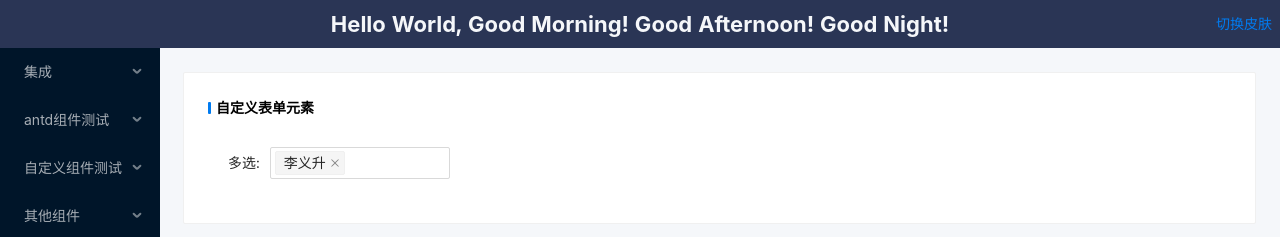
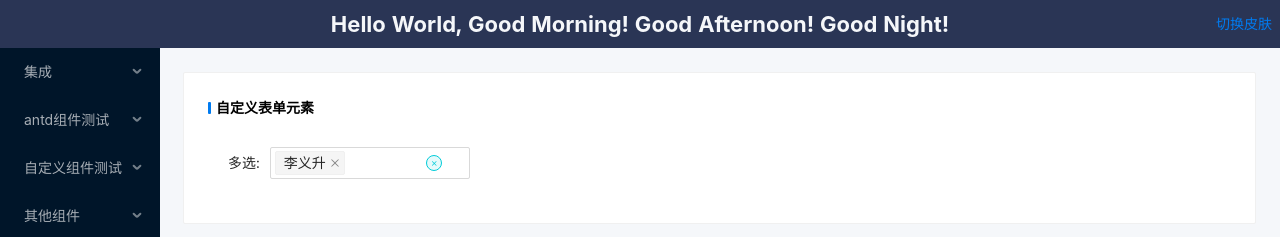
Before and after one commit to Elias-cug/react-ts-antd, a React app: page /test-cug/cug-form in a window 1280 px wide. Shown: the top 237 px of the page. Built offline with nearby package versions, Linux system fonts and the light colour scheme.

Commit message:
增加一些图标

```diff
--- a/src/components/multi-select/index.tsx
+++ b/src/components/multi-select/index.tsx
@@ -1,6 +1,7 @@
 import React, { useState, FC } from 'react';
 import { Select } from 'antd';
 import { SelectProps } from 'antd/lib/index';
+import './style/index.less';
 
 type VT = string | string[] | number | number[];
 interface CugMultiSelectProps extends SelectProps<VT> {
@@ -9,7 +10,8 @@ interface CugMultiSelectProps extends SelectProps<VT> {
 
 const defaultOptions = {
   allowCreate: false,
-  showSearch: false
+  showSearch: false,
+  placeholder: '请选择'
 };
 
 // 合并自定义配置
@@ -31,6 +33,33 @@ function getMode (allowCreate: boolean, showSearch: boolean): 'tags' | 'multiple
   }
   return 'multiple';
 }
+
+const SuffixIcon: FC = () => {
+  return (
+    <>
+      <i className='icon-select-arrow'></i>
+      <i className='icon-search'></i>
+    </>
+  );
+};
+
+const ClearIcon: FC = () => {
+  return (
+    <div className='clear-icon-wrap'>
+      <i className='icon-input-close clear-icon'></i>
+    </div>
+  );
+};
+
+const MaxTagPlaceholder = props => {
+  const len = props?.length;
+  const str = len <= 99 ? '+' + len : '99+';
+  return (
+    <div>
+      <i>{str}</i>
+    </div>
+  );
+};
 
 const CugMultiSelect: FC<Omit<CugMultiSelectProps, 'mode'>> = props => {
   // 合并配置
@@ -59,6 +88,8 @@ const CugMultiSelect: FC<Omit<CugMultiSelectProps, 'mode'>> = props => {
       setMaxTagCount(maxTagCount);
     } else {
       setMaxTagCount(1);
+      console.log('props----');
+      console.log(props);
     }
     if (mergedOptions.onDropdownVisibleChange) {
       mergedOptions.onDropdownVisibleChange(open);
@@ -72,9 +103,15 @@ const CugMultiSelect: FC<Omit<CugMultiSelectProps, 'mode'>> = props => {
     <>
       <Select
         {...mergedOptions}
-        className='form-item'
+        className={`br-multi-select`}
         mode={mode}
+        // value={props?.value || value}
         maxTagCount={maxTagCountState}
+        showArrow={true}
+        allowClear={true}
+        suffixIcon={SuffixIcon}
+        clearIcon={ClearIcon}
+        maxTagPlaceholder={MaxTagPlaceholder}
         onDropdownVisibleChange={onDropdownVisibleChange}
       >
         {children}
--- a/src/components/multi-select/style/index.less
+++ b/src/components/multi-select/style/index.less
@@ -0,0 +1,57 @@
+.close-select.ant-select-selection-overflow-item {
+  max-width: 150px;
+}
+.br-multi-select {
+  position: relative;
+  width: 200px;
+  .ant-select-selector {
+    padding-right: 50px !important;
+  }
+  .ant-select-clear {
+    top: 14px;
+    right: 28px;
+    opacity: 1;
+    width: 16px;
+    height: 16px;
+    .clear-icon-wrap {
+      border-radius: 50%;
+      width: 16px;
+      height: 16px;
+      background-color: rgba(0, 204, 217, 0.1);
+      border: 1px solid #00ccd9;
+      .clear-icon {
+        text-align: center;
+        color: #00ccd9;
+        font-size: 15px;
+      }
+    }
+  }
+  &.ant-select {
+    .ant-select-arrow {
+      top: 14px;
+      right: 6px;
+      width: 16px;
+      height: 16px;
+      font-size: 16px;
+      color: #888;
+      .icon-search {
+        display: none;
+        position: relative;
+        right: 2px;
+        top: -2px;
+      }
+    }
+    &.ant-select-show-search.ant-select-open {
+      .ant-select-arrow {
+        .icon-select-arrow {
+          display: none;
+        }
+        .icon-search {
+          display: inline-block;
+          position: relative;
+          top: -1px;
+        }
+      }
+    }
+  }
+}
```
